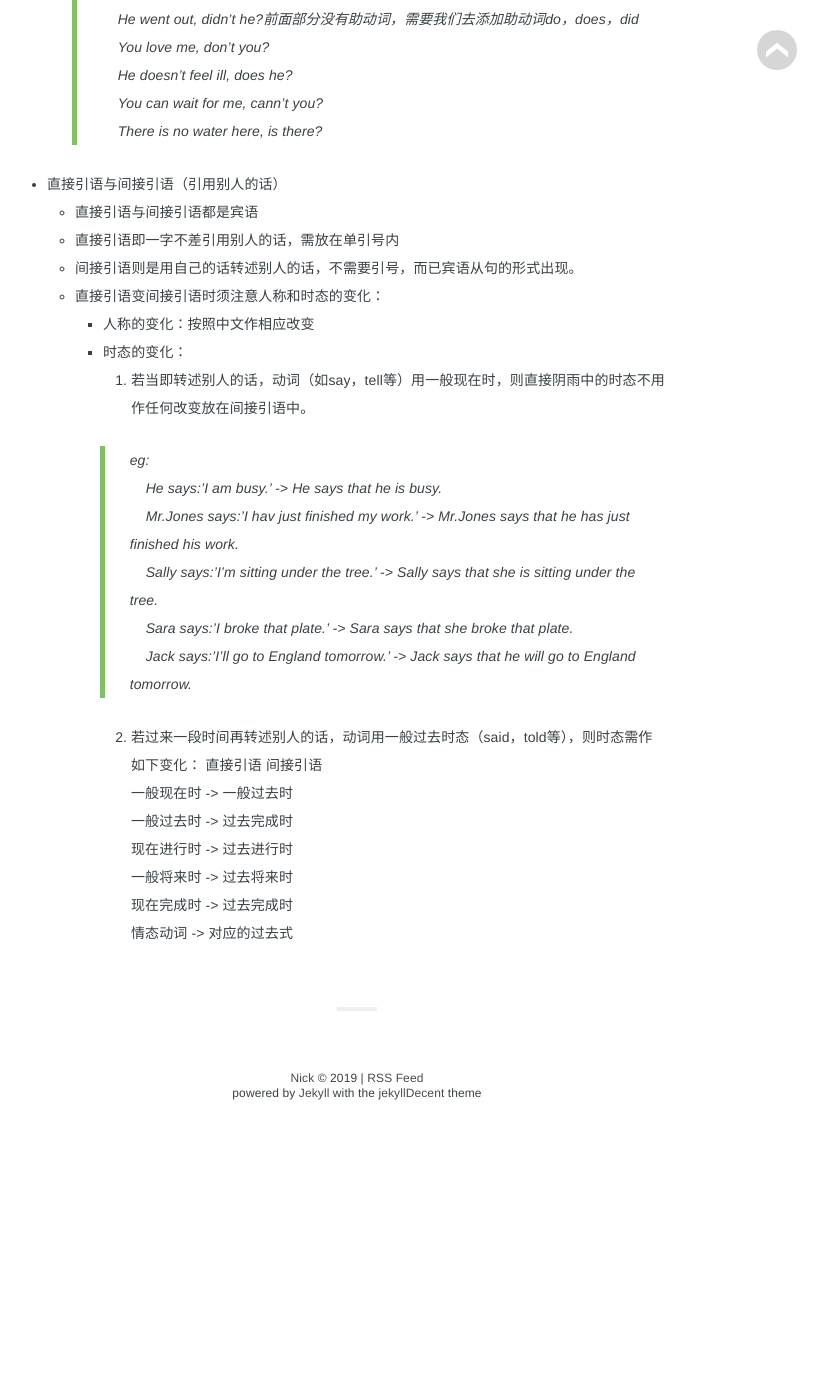
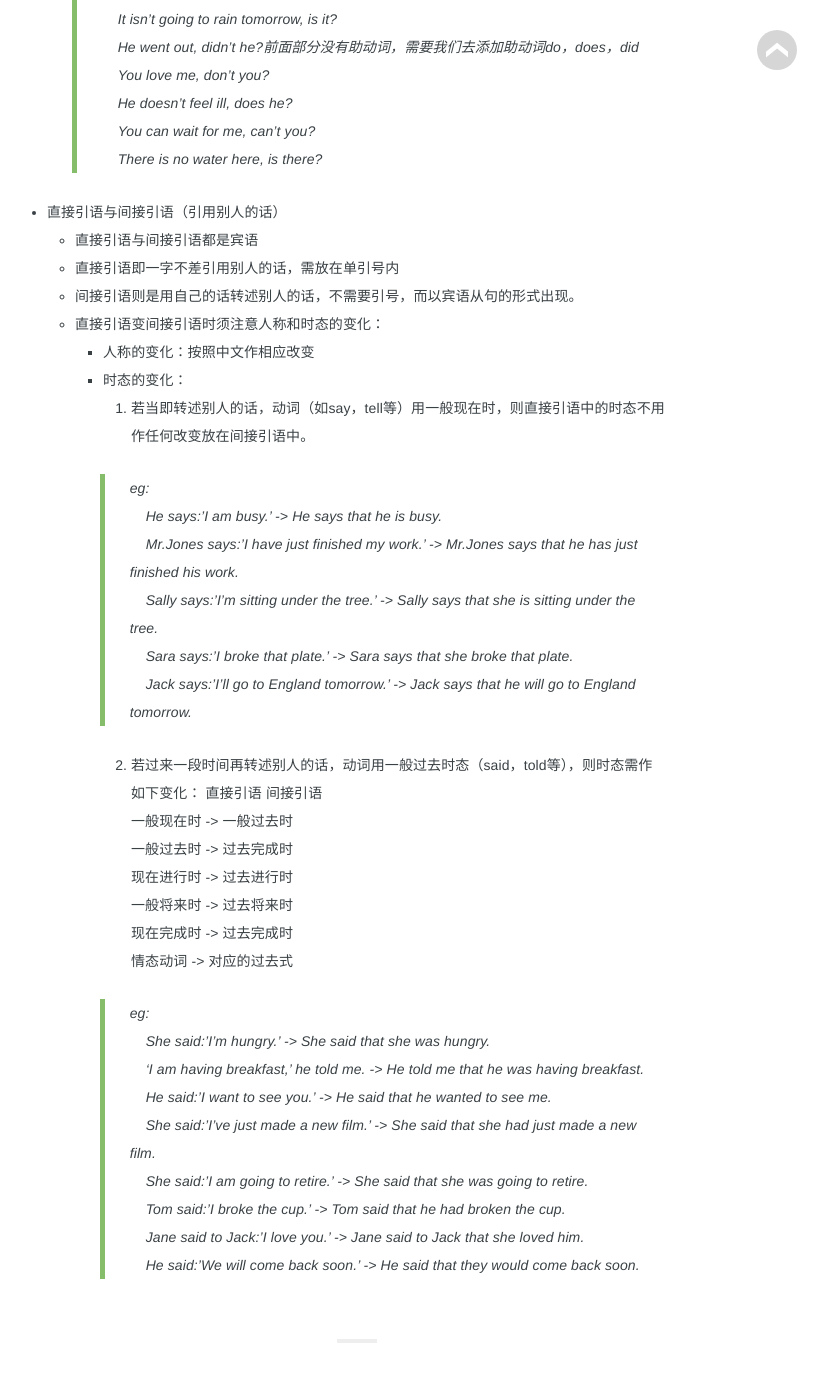
Before and after one commit to kuncle/kuncle.github.io, a Jekyll site: the page built from _posts/2019-04-28-New Concept English - Grammar 8.markdown, in a window 1280 px wide and 1400 px high, scrolled down 994 px. Shown: the top 1382 px of the window, without its empty margins (283-1111 px from the left). Built offline with Jekyll 4.4.1, drawn with Linux system fonts in a browser that asks for light colours; some web fonts are replaced; before the commit the page ends 2116 px from its top, so only the background shows below that; some of the changed text lies outside the part shown.

Commit message:
add new post

```diff
--- a/_posts/2019-04-28-New Concept English - Grammar 8.markdown
+++ b/_posts/2019-04-28-New Concept English - Grammar 8.markdown
@@ -20,20 +21,20 @@
       &nbsp;&nbsp;&nbsp;&nbsp;He went out, didn't he?前面部分没有助动词，需要我们去添加助动词do，does，did
       &nbsp;&nbsp;&nbsp;&nbsp;You love me, don't you?
       &nbsp;&nbsp;&nbsp;&nbsp;He doesn't feel ill, does he?
-      &nbsp;&nbsp;&nbsp;&nbsp;You can wait for me, cann't you?
+      &nbsp;&nbsp;&nbsp;&nbsp;You can wait for me, can't you?
       &nbsp;&nbsp;&nbsp;&nbsp;There is no water here, is there?
 
 * 直接引语与间接引语（引用别人的话）
   + 直接引语与间接引语都是宾语
   + 直接引语即一字不差引用别人的话，需放在单引号内
-  + 间接引语则是用自己的话转述别人的话，不需要引号，而已宾语从句的形式出现。
+  + 间接引语则是用自己的话转述别人的话，不需要引号，而以宾语从句的形式出现。
   + 直接引语变间接引语时须注意人称和时态的变化：
     + 人称的变化：按照中文作相应改变
     + 时态的变化：
-      1. 若当即转述别人的话，动词（如say，tell等）用一般现在时，则直接阴雨中的时态不用作任何改变放在间接引语中。
+      1. 若当即转述别人的话，动词（如say，tell等）用一般现在时，则直接引语中的时态不用作任何改变放在间接引语中。
       > eg:
         &nbsp;&nbsp;&nbsp;&nbsp;He says:'I am busy.' -> He says that he is busy.
-        &nbsp;&nbsp;&nbsp;&nbsp;Mr.Jones says:'I hav just finished my work.' -> Mr.Jones says that he has just finished his work.
+        &nbsp;&nbsp;&nbsp;&nbsp;Mr.Jones says:'I have just finished my work.' -> Mr.Jones says that he has just finished his work.
         &nbsp;&nbsp;&nbsp;&nbsp;Sally says:'I'm sitting under the tree.' -> Sally says that she is sitting under the tree.
         &nbsp;&nbsp;&nbsp;&nbsp;Sara says:'I broke that plate.' -> Sara says that she broke that plate.
         &nbsp;&nbsp;&nbsp;&nbsp;Jack says:'I'll go to England tomorrow.' -> Jack says that he will go to England tomorrow.
@@ -45,3 +46,12 @@
       一般将来时 -> 过去将来时
       现在完成时 -> 过去完成时
       情态动词 -> 对应的过去式
+      > eg:
+        &nbsp;&nbsp;&nbsp;&nbsp;She said:'I'm hungry.' -> She said that she was hungry.
+        &nbsp;&nbsp;&nbsp;&nbsp;'I am having breakfast,' he told me. -> He told me that he was having breakfast.
+        &nbsp;&nbsp;&nbsp;&nbsp;He said:'I want to see you.' -> He said that he wanted to see me.
+        &nbsp;&nbsp;&nbsp;&nbsp;She said:'I've just made a new film.' -> She said that she had just made a new film.
+        &nbsp;&nbsp;&nbsp;&nbsp;She said:'I am going to retire.' -> She said that she was going to retire.
+        &nbsp;&nbsp;&nbsp;&nbsp;Tom said:'I broke the cup.' -> Tom said that he had broken the cup.
+        &nbsp;&nbsp;&nbsp;&nbsp;Jane said to Jack:'I love you.' -> Jane said to Jack that she loved him.
+        &nbsp;&nbsp;&nbsp;&nbsp;He said:'We will come back soon.' -> He said that they would come back soon.
```
Also changed, not shown: other parts of _posts/2019-04-28-New Concept English - Grammar 8.markdown (+2 -1 lines), _posts/2019-05-19-New Concept English - Grammar 9.markdown (added, +30 -0 lines), _posts/2019-06-15-Complexity.markdown (added, +81 -0 lines).
